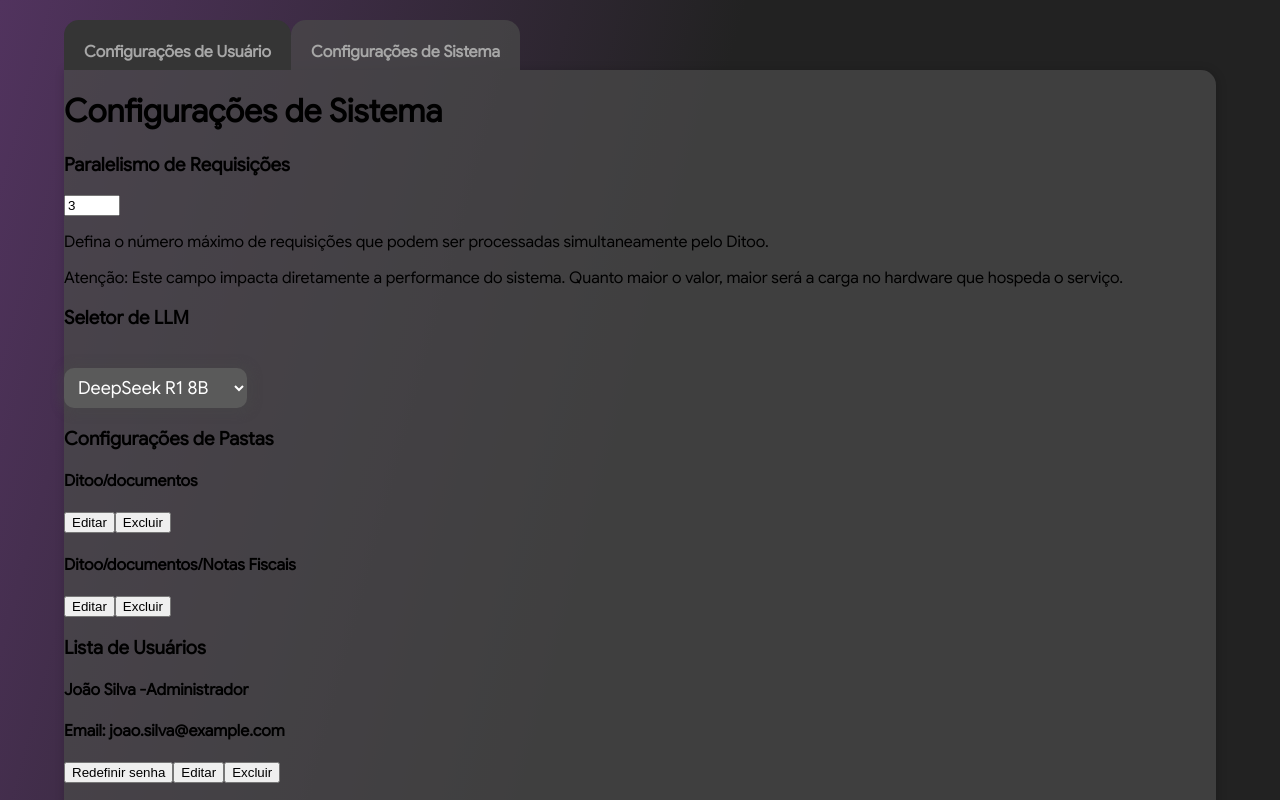
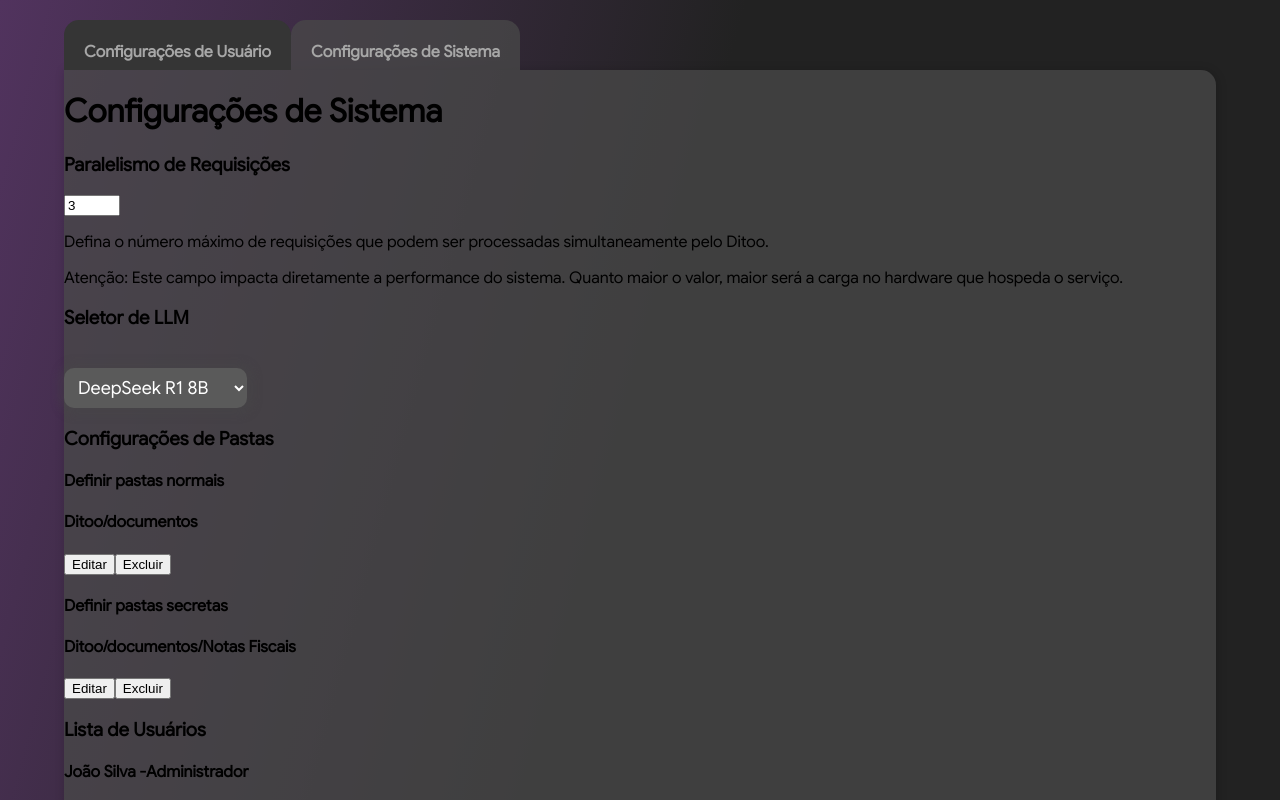
Before and after one commit to Guilherme-Fonseca-da-Costa/ditoo-ai, a React (Vite) app in the folder interface/ditoo-front/: page /config in a window 1280 px wide. Both pictures are taken after a click on the button "Configurações de Sistema". Shown: the top 800 px of the page. Built offline with nearby package versions, Linux system fonts and the light colour scheme.

Commit message:
Adicionado títulos para seções de pastas normais e secretas na página de configurações

```diff
--- a/interface/ditoo-front/src/pages/Config.tsx
+++ b/interface/ditoo-front/src/pages/Config.tsx
@@ -54,6 +54,7 @@ export default function Config() {
               <h3>Configurações de Pastas</h3>
               <div id="normalFolders">
                 <div className="folderConfigItem">
+                  <h4>Definir pastas normais</h4>
                   <h4>Ditoo/documentos</h4>
                   <button className="editFolderButton">Editar</button>
                   <button className="deleteFolderButton">Excluir</button>
@@ -61,6 +62,7 @@ export default function Config() {
               </div>
               <div id="secretFolders">
                 <div className="folderConfigItem">
+                  <h4>Definir pastas secretas</h4>
                   <h4>Ditoo/documentos/Notas Fiscais</h4>
                   <button className="editFolderButton">Editar</button>
                   <button className="deleteFolderButton">Excluir</button>
```
Also changed, not shown: interface/ditoo-front/index.html (line endings or trailing spaces).
